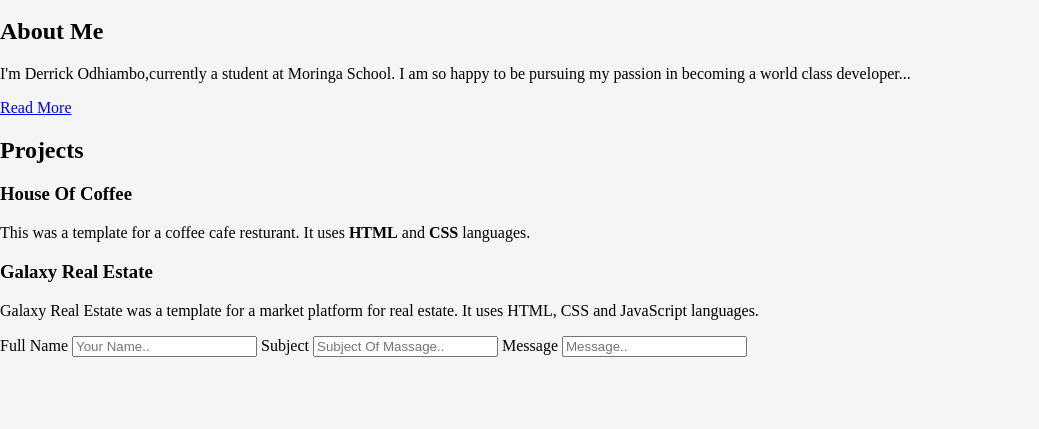
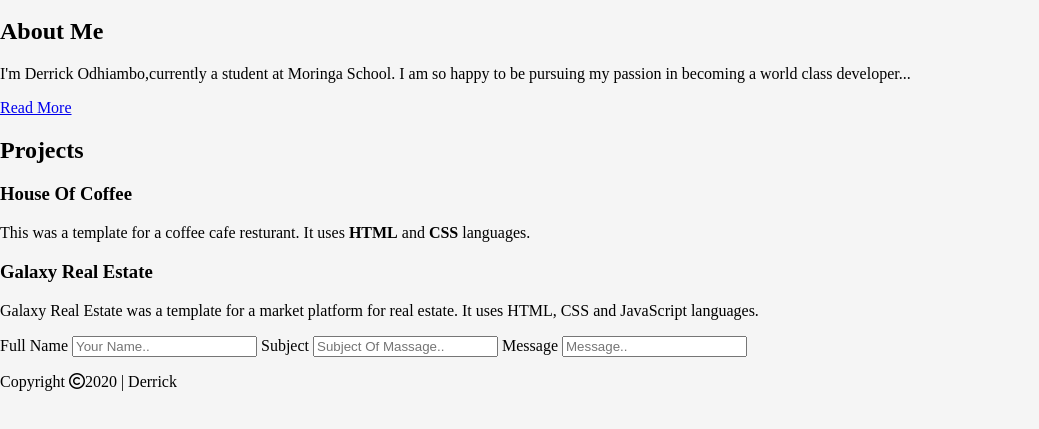
Before and after one commit to DerrickOdhiambo/Portfolio, a plain HTML site: page index.html in a window 1280 px wide. Shown: the part 217-646 px from the top of the page, without its empty margins (0-1039 px from the left). Drawn offline with Linux system fonts and the light colour scheme; a web font is replaced by a local one.

Commit message:
create a footer section with a copyright message

```diff
--- a/index.html
+++ b/index.html
@@ -52,5 +52,8 @@
     <label for="message">Message</label>
     <input type="text" name="message" placeholder="Message..">
   </div>
+  <div class="footer">
+    <p>Copyright <span class="far fa-copyright"></span>2020 | Derrick</p>
+  </div>
 </body>
 </html>
```
